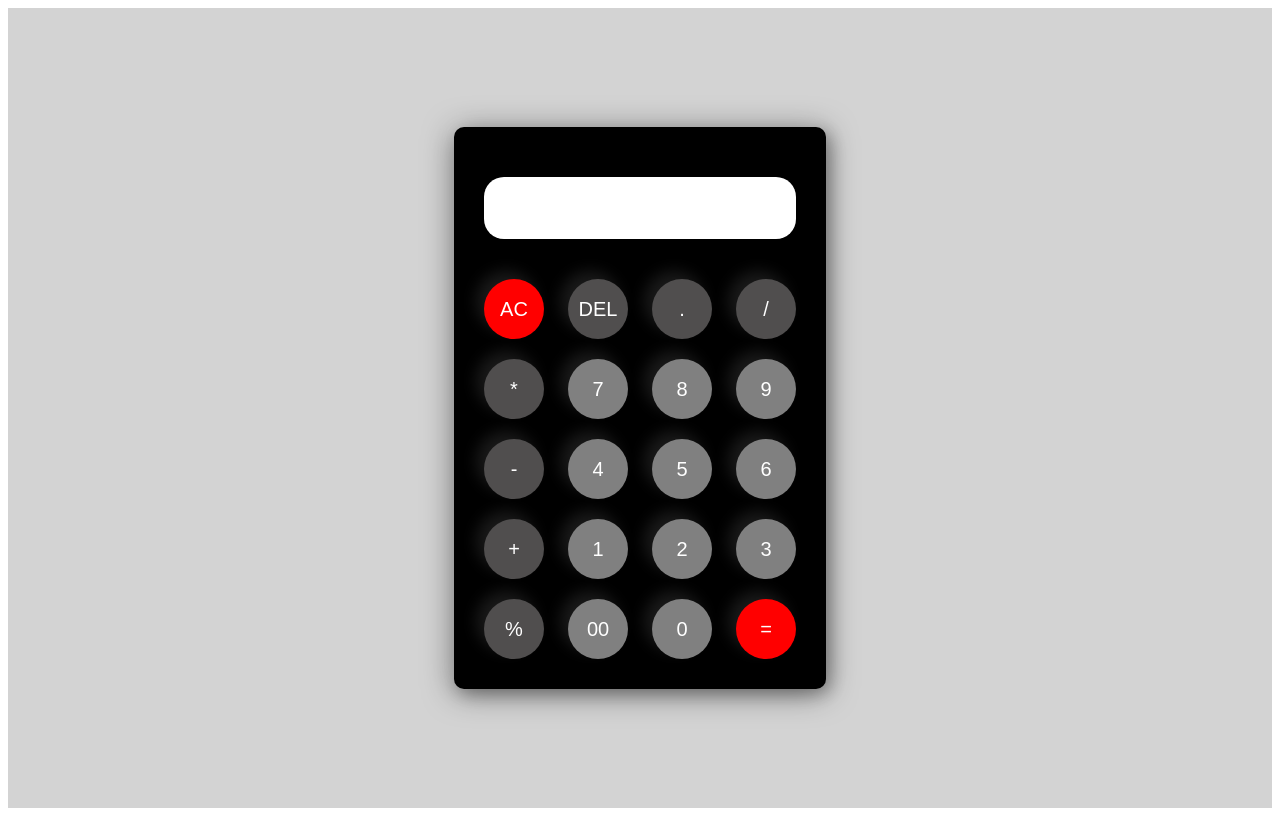
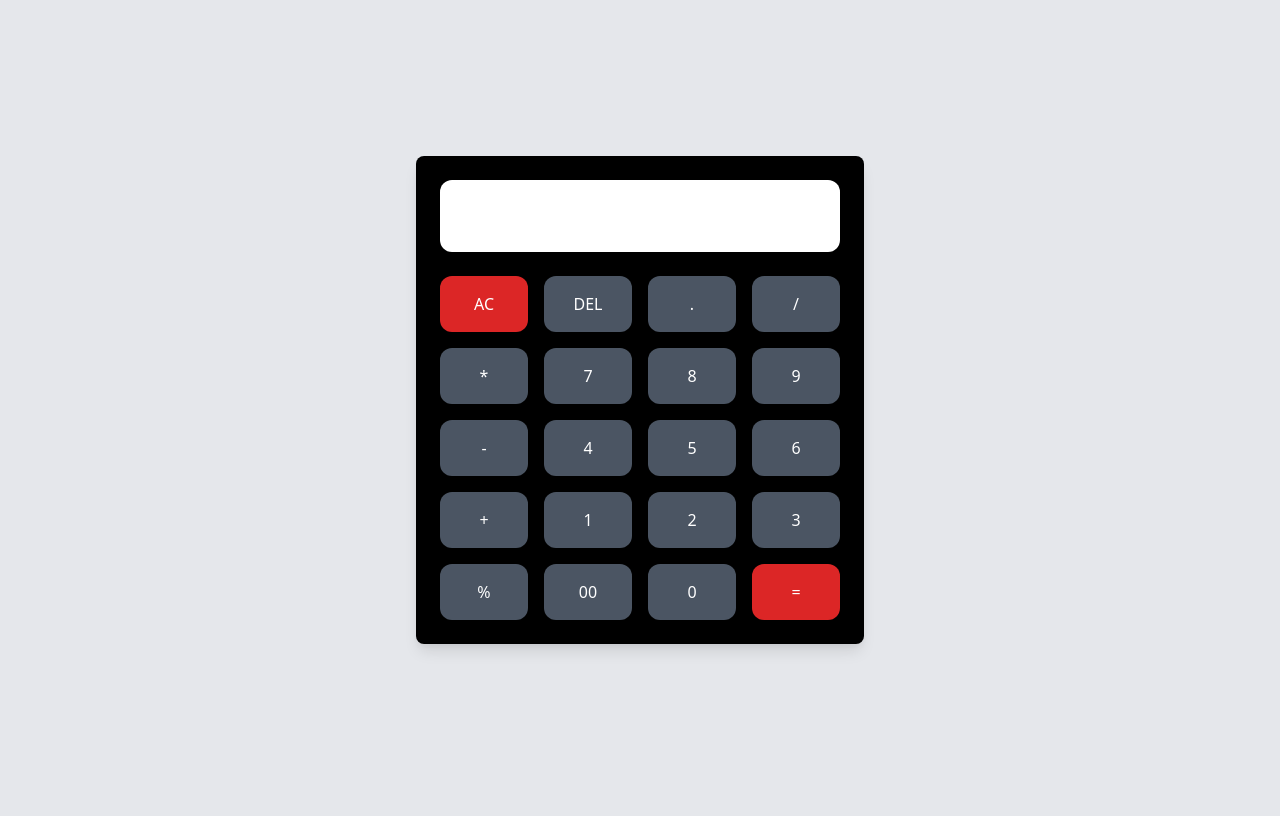
Before and after one commit to sharon7070/calculator, a plain HTML site: page index.html in a window 1280 px wide. Drawn offline with nearby package versions, Linux system fonts and the light colour scheme.

Commit message:
second commit

```diff
--- a/assets/css/style.css
+++ /dev/null
@@ -1,59 +0,0 @@
-.container {
-    width: 100%;
-    height: 100vh;
-    background-color: lightgray;
-    display: flex;
-    align-items: center;
-    justify-content: center;
-}
-
-.calculator {
-    background-color: black;
-    padding: 20px;
-    border-radius: 10px;
-    box-shadow: -8px -8px 15px rgba(255, 255, 255, 0.1), 5px 5px 15px rgba(0, 0, 0, 0.2), 0px 4px 30px rgba(0, 0, 0, 0.5);
-}
-
-.calculator form input {
-    border: 0;
-    outline: 0;
-    width: 60px;
-    height: 60px;
-    border-radius: 50%;
-    box-shadow: -8px -8px 15px rgba(255, 255, 255, 0.1), 5px 5px 15px rgba(0, 0, 0, 0.2), 0px 4px 12px rgba(0, 0, 0, 0.4);
-    background: grey;
-    font-size: 20px;
-    color: white;
-    cursor: pointer;
-    margin: 10px;
-    transition: all 0.3s ease;
-}
-
-.calculator form input:hover {
-    background: #030303;
-
-}
-
-form .display {
-    display: flex;
-    justify-content: flex-end;
-    margin: 20px 0;
-}
-
-form .display input {
-    text-align: right;
-    flex: 1;
-    font-size: 45px;
-    box-shadow: none;
-    background-color: white;
-    border-radius: 20px;
-    color: black;
-}
-
-form input.equal {
-    background-color: red;
-}
-
-form input.operator {
-    background-color: rgb(80, 78, 78);
-}
--- a/assets/js/script.js
+++ b/assets/js/script.js
@@ -1,23 +1,39 @@
+
 
         function clearDisplay() {
-            document.getElementById('display').value = '';
+            $('#display').val('');
         }
 
         function deleteLast() {
-            let currentDisplay = document.getElementById('display').value;
-            document.getElementById('display').value = currentDisplay.slice(0, -1);
+            let currentDisplay = $('#display').val();
+            $('#display').val(currentDisplay.slice(0, -1));
         }
 
         function displayvalue(value) {
-            document.getElementById('display').value += value;
+            $('#display').val(function(i, val) {
+                return val + value;
+            });
         }
 
         function calculate() {
             try {
-                let expression = document.getElementById('display').value;
+                let expression = $('#display').val();
                 let result = eval(expression);
-                document.getElementById('display').value = result;
+                $('#display').val(result);
             } catch (error) {
-                document.getElementById('display').value = 'Error';
+                $('#display').val('Error');
             }
         }
+
+        function calculatePercentage() {
+            let currentInput = $('#display').val();
+            if (currentInput !== '') {
+                let value = parseFloat(currentInput);
+                if (!isNaN(value)) {
+                    let percentageValue = value / 100;
+                    $('#display').val(percentageValue);
+                } else {
+                    $('#display').val('Error');
+                }
+            }
+        }
--- a/index.html
+++ b/index.html
@@ -6,46 +6,84 @@
     <meta name="viewport" content="width=device-width, initial-scale=1.0">
     <title>Calculator</title>
     <link rel="shortcut icon" href="assets/images/logo.png" type="image/x-icon">
-    <link rel="stylesheet" href="assets/css/style.css">
+    <link href="https://cdn.jsdelivr.net/npm/tailwindcss@2.2.19/dist/tailwind.min.css" rel="stylesheet">
     <script src="assets/js/script.js"></script>
+    <script src="https://code.jquery.com/jquery-3.6.0.min.js"></script>
 </head>
 
-<body>
-    <div class="container">
-        <div class="calculator">
-            <form action="">
-                <div class="display">
-                    <input type="text" name="display" id="display" disabled>
+<body class="bg-gray-200">
+    <div class="flex items-center justify-center min-h-screen">
+        <div class="bg-black p-6 rounded-lg shadow-lg shadow-black/50 w-full max-w-sm sm:max-w-md ">
+            <form>
+                <div class="mb-6">
+                    <input type="text" name="display" id="display" disabled
+                        class="w-full text-right text-4xl p-4 bg-white rounded-xl text-black">
                 </div>
-                <div>
-                    <input type="button" value="AC" class="equal" onclick="clearDisplay()">
-                    <input type="button" value="DEL" class="operator" onclick="deleteLast()">
-                    <input type="button" value="." class="operator" onclick="displayvalue('.')">
-                    <input type="button" value="/" class="operator" onclick="displayvalue('/')">
-                </div>
-                <div>
-                    <input type="button" value="*" class="operator" onclick="displayvalue('*')">
-                    <input type="button" value="7" onclick="displayvalue('7')">
-                    <input type="button" value="8" onclick="displayvalue('8')">
-                    <input type="button" value="9" onclick="displayvalue('9')">
-                </div>
-                <div>
-                    <input type="button" value="-" class="operator" onclick="displayvalue('-')">
-                    <input type="button" value="4" onclick="displayvalue('4')">
-                    <input type="button" value="5" onclick="displayvalue('5')">
-                    <input type="button" value="6" onclick="displayvalue('6')">
-                </div>
-                <div>
-                    <input type="button" value="+" class="operator" onclick="displayvalue('+')">
-                    <input type="button" value="1" onclick="displayvalue('1')">
-                    <input type="button" value="2" onclick="displayvalue('2')">
-                    <input type="button" value="3" onclick="displayvalue('3')">
-                </div>
-                <div>
-                    <input type="button" value="%" class="operator" onclick="displayvalue('%')">
-                    <input type="button" value="00" onclick="displayvalue('00')">
-                    <input type="button" value="0" onclick="displayvalue('0')">
-                    <input type="button" value="=" class="equal" onclick="calculate()">
+                <div class="grid grid-cols-4 gap-4">
+                    <input type="button" value="AC"
+                        class="bg-red-600  text-white rounded-xl p-4 shadow-lg shadow-gray/50 hover:bg-red-500 cursor-pointer"
+                        onclick="clearDisplay()">
+                    <input type="button" value="DEL"
+                        class="bg-gray-600 text-white rounded-xl p-4 shadow-lg shadow-black/50 hover:bg-gray-500 cursor-pointer"
+                        onclick="deleteLast()">
+                    <input type="button" value="."
+                        class="bg-gray-600 text-white rounded-xl p-4 shadow-lg shadow-black/50 hover:bg-gray-500 cursor-pointer"
+                        onclick="displayvalue('.')">
+                    <input type="button" value="/"
+                        class="bg-gray-600 text-white rounded-xl p-4 shadow-lg shadow-black/50 hover:bg-gray-500 cursor-pointer"
+                        onclick="displayvalue('/')">
+
+                    <input type="button" value="*"
+                        class="bg-gray-600 text-white rounded-xl p-4 shadow-lg shadow-black/50 hover:bg-gray-500 cursor-pointer"
+                        onclick="displayvalue('*')">
+                    <input type="button" value="7"
+                        class="bg-gray-600 text-white rounded-xl p-4 shadow-lg shadow-black/50 hover:bg-gray-500 cursor-pointer"
+                        onclick="displayvalue('7')">
+                    <input type="button" value="8"
+                        class="bg-gray-600 text-white rounded-xl p-4 shadow-lg shadow-black/50 hover:bg-gray-500 cursor-pointer"
+                        onclick="displayvalue('8')">
+                    <input type="button" value="9"
+                        class="bg-gray-600 text-white rounded-xl p-4 shadow-lg shadow-black/50 hover:bg-gray-500 cursor-pointer"
+                        onclick="displayvalue('9')">
+
+                    <input type="button" value="-"
+                        class="bg-gray-600 text-white rounded-xl p-4 shadow-lg shadow-black/50 hover:bg-gray-500 cursor-pointer"
+                        onclick="displayvalue('-')">
+                    <input type="button" value="4"
+                        class="bg-gray-600 text-white rounded-xl p-4 shadow-lg shadow-black/50 hover:bg-gray-500 cursor-pointer"
+                        onclick="displayvalue('4')">
+                    <input type="button" value="5"
+                        class="bg-gray-600 text-white rounded-xl p-4 shadow-lg shadow-black/50 hover:bg-gray-500 cursor-pointer"
+                        onclick="displayvalue('5')">
+                    <input type="button" value="6"
+                        class="bg-gray-600 text-white rounded-xl p-4 shadow-lg shadow-black/50 hover:bg-gray-500 cursor-pointer"
+                        onclick="displayvalue('6')">
+
+                    <input type="button" value="+"
+                        class="bg-gray-600 text-white rounded-xl p-4 shadow-lg shadow-black/50 hover:bg-gray-500 cursor-pointer"
+                        onclick="displayvalue('+')">
+                    <input type="button" value="1"
+                        class="bg-gray-600 text-white rounded-xl p-4 shadow-lg shadow-black/50 hover:bg-gray-500 cursor-pointer"
+                        onclick="displayvalue('1')">
+                    <input type="button" value="2"
+                        class="bg-gray-600 text-white rounded-xl p-4 shadow-lg shadow-black/50 hover:bg-gray-500 cursor-pointer"
+                        onclick="displayvalue('2')">
+                    <input type="button" value="3"
+                        class="bg-gray-600 text-white rounded-xl p-4 shadow-lg shadow-black/50 hover:bg-gray-500 cursor-pointer"
+                        onclick="displayvalue('3')">
+
+                    <input type="button" value="%"
+                        class="bg-gray-600 text-white rounded-xl p-4 shadow-lg shadow-black/50 hover:bg-gray-500 cursor-pointer"
+                        onclick="calculatePercentage()">
+                    <input type="button" value="00"
+                        class="bg-gray-600 text-white rounded-xl p-4 shadow-lg shadow-black/50 hover:bg-gray-500 cursor-pointer"
+                        onclick="displayvalue('00')">
+                    <input type="button" value="0"
+                        class="bg-gray-600 text-white rounded-xl p-4 shadow-lg shadow-black/50 hover:bg-gray-500 cursor-pointer"
+                        onclick="displayvalue('0')">
+                    <input type="button" value="="
+                        class="bg-red-600 text-white rounded-xl p-4 shadow-lg shadow-black/50 hover:bg-red-500 cursor-pointer"
+                        onclick="calculate()">
                 </div>
             </form>
         </div>
```
